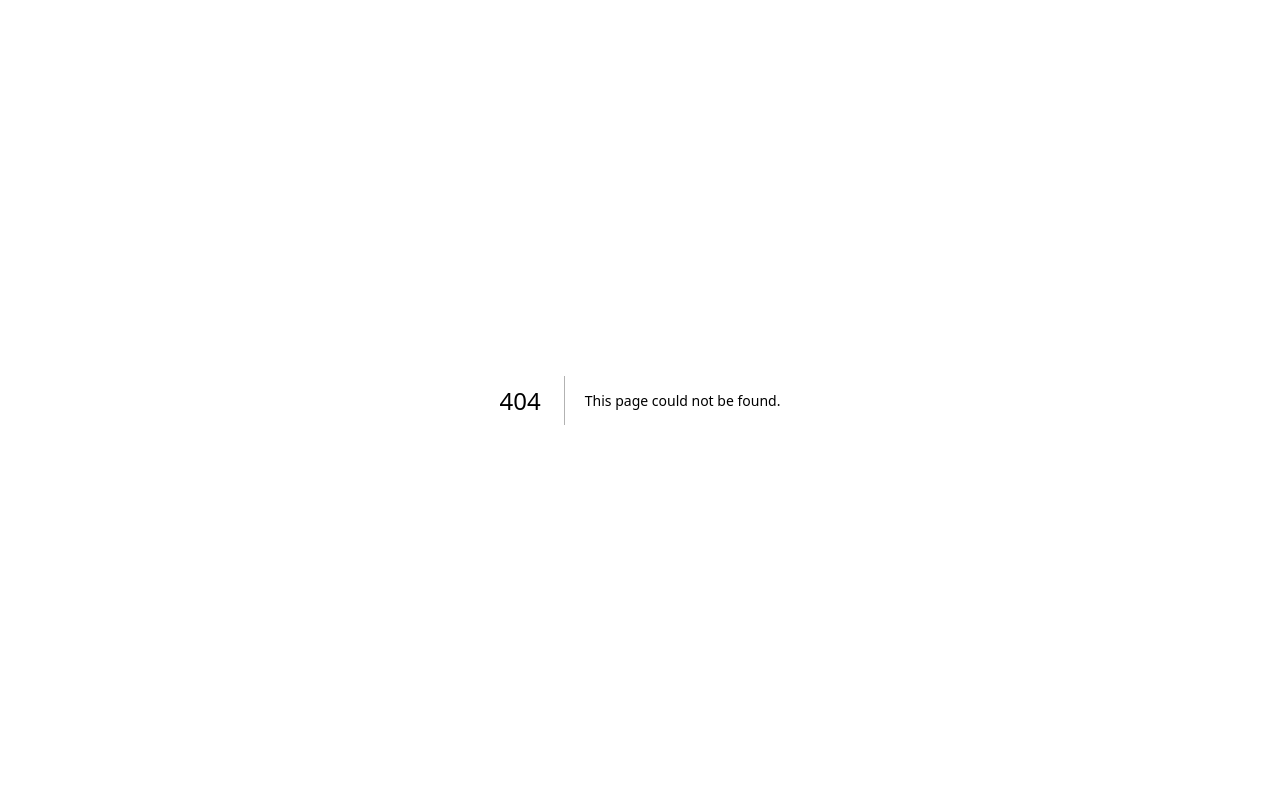
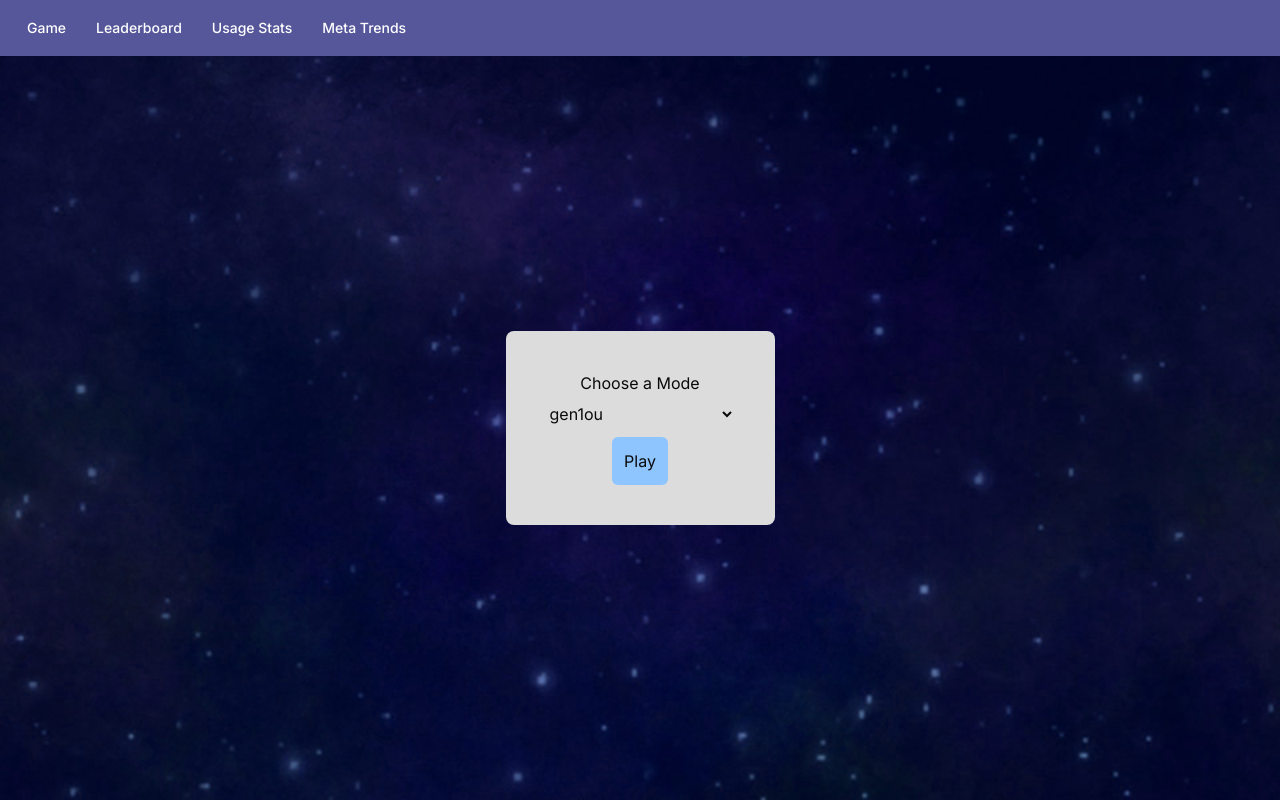
Before and after one commit to ZhaiDavid/PokemonHigherOrLower, a Next.js app in the folder pokemon_higher_or_lower/: page /singlePlayer/menu in a window 1280 px wide. Before the commit this address had no page. Built offline with nearby package versions, Linux system fonts and the light colour scheme.

Commit message:
Added option to select modes in SinglePlayer, small refactor of singleplayer file structure.

```diff
--- a/pokemon_higher_or_lower/app/components/MainNav.js
+++ b/pokemon_higher_or_lower/app/components/MainNav.js
@@ -1,4 +1,5 @@
 // Navigation Bar made using tutorial from blog post https://dev.to/shaikathaque/responsive-navbar-in-react-using-shadcnui-and-tailwind-css-4jc9
+//TODO: Fix the navbar to correct structure
 
 import { Button } from "@/components/ui/button";
 import Link from "next/link";
--- a/pokemon_higher_or_lower/app/components/MobileNav.js
+++ b/pokemon_higher_or_lower/app/components/MobileNav.js
@@ -1,4 +1,5 @@
 // Navigation Bar made using tutorial from blog post https://dev.to/shaikathaque/responsive-navbar-in-react-using-shadcnui-and-tailwind-css-4jc9
+//TODO: Fix the navbar to correct structure
 
 "use client";
 import { useState } from "react";
--- /dev/null
+++ b/pokemon_higher_or_lower/app/constants/modes.js
@@ -0,0 +1,28 @@
+//TODO: Check if these string all actually give valid API responses
+
+export const modesList = [
+    "gen1ou",
+    "gen2ou",
+    "gen3ou",
+    "gen4ou",
+    "gen4vgc2010",
+    "gen5ou",
+    "gen6doublesou",
+    "gen6purehackmons",
+    "gen6ubers",
+    "gen7anythinggoes",
+    "gen7doublesou",
+    "gen7ou",
+    "gen7ubers",
+    "gen81v1",
+    "gen8doublesou",
+    "gen8nationaldex",
+    "gen8nationaldexubers",
+    "gen8ou",
+    "gen8vgc2022",
+    "gen91v1",
+    "gen92v2doubles",
+    "gen9almostanyability",
+    // Gap
+    "gen9ou"
+]
--- a/pokemon_higher_or_lower/app/layout.tsx
+++ b/pokemon_higher_or_lower/app/layout.tsx
@@ -1,5 +1,8 @@
 import type { Metadata } from "next";
 import { Geist, Geist_Mono, Inter } from "next/font/google";
+
+import SiteHeader from "./components/SiteHeader";
+
 import "./globals.css";
 
 const inter = Inter({
@@ -33,6 +36,7 @@ export default function RootLayout({
       className={`${geistSans.variable} ${geistMono.variable} ${inter.variable} h-full antialiased`}
     >
       <body className="min-h-full flex flex-col">
+        <SiteHeader />
         {children}
       </body>
     </html>
--- a/pokemon_higher_or_lower/app/matchmaking/page.js
+++ b/pokemon_higher_or_lower/app/matchmaking/page.js
@@ -3,7 +3,6 @@ import { useState, useEffect, useRef } from "react";
 import { useRouter } from 'next/navigation';
 import { socket } from "../socket/socketClient";
 
-import SiteHeader from "../components/SiteHeader";
 import MatchmakeLoader from "./components/MatchmakeLoader";
 
 
@@ -58,7 +57,6 @@ export default function Page() {
 
   return (
     <div className="box">
-      <SiteHeader />
       <div className="content-container">
         <div className="form-container p-10 rounded-md">
           {!inQueue && <form>
--- a/pokemon_higher_or_lower/app/multiplayer/page.js
+++ b/pokemon_higher_or_lower/app/multiplayer/page.js
@@ -1,6 +1,5 @@
 "use client"
 import GameComponent from './components/GameComponent';
-import SiteHeader from '../components/SiteHeader';
 
 import { useSearchParams } from "next/navigation";
 import { useEffect, useState, useRef } from "react";
@@ -44,7 +43,6 @@ export default function Page () {
 
   return (
     <>
-      <SiteHeader />
       {pokemons && <GameComponent
         startingPokemons = {pokemons}
         pokemonData = {pokemonData}
--- a/pokemon_higher_or_lower/app/singlePlayer/components/GameComponent.js
+++ b/pokemon_higher_or_lower/app/singlePlayer/[slug]/components/GameComponent.js
@@ -1,6 +1,6 @@
 "use client";
 import { useEffect, useState} from "react";
-import PokemonCard from "../../components/PokemonCard";
+import PokemonCard from "../../../components/PokemonCard";
 
 import './GameComponent.css'
 
--- a/pokemon_higher_or_lower/app/singlePlayer/page.js
+++ b/pokemon_higher_or_lower/app/singlePlayer/[slug]/page.js
@@ -1,11 +1,13 @@
 import GameComponent from "./components/GameComponent";
-import SiteHeader from "../components/SiteHeader";
 
 import "./page.css"
 
-export default async function Page() {
+export default async function Page({ params }) {
+    const param = await params;
+    const mode = param.slug
+
     const base_url = "https://pkmn.github.io/smogon/data";
-    const usage_url = `${base_url}/stats/gen9ou.json`;
+    const usage_url = `${base_url}/stats/${mode}.json`;
     const data = await fetch(usage_url);
     const readData = await data.json();
     const pokemon = readData['pokemon'];
@@ -15,7 +17,6 @@ export default async function Page() {
     return (
         <>
             <div className="box">
-                <SiteHeader />
                 {pokemonKeys?.length > 0 && <GameComponent pokemonKeys={pokemonKeys} pokemon={pokemon} size = {2} />}
             </div>
         </>
--- /dev/null
+++ b/pokemon_higher_or_lower/app/singlePlayer/menu/page.css
@@ -0,0 +1,40 @@
+/* General Page Formatting */
+html,
+body {
+    height: 100%;
+    margin: 0;
+}
+
+.box {
+    display: flex;
+    flex-flow: column;
+    height: 100%;
+}
+
+.content-container {
+    flex-grow: 1;
+    flex-shrink: 1;
+    flex-basis: auto;
+
+    display: flex;
+    flex-flow: column;
+    justify-content: center;
+    align-items: center;
+
+    background: url("../../../public/bg-starfield.jpg");
+    background-size: cover;
+    background-repeat: repeat-x;
+}
+
+.form-container {
+    display: flex;
+    flex-flow: column;
+    justify-content: center;
+    align-items: center;
+
+    background-color: gainsboro;
+}
+
+.form-mode-select {
+    display: block;
+}
--- /dev/null
+++ b/pokemon_higher_or_lower/app/singlePlayer/menu/page.js
@@ -0,0 +1,37 @@
+"use client";
+import { useState, useEffect, useRef } from "react";
+import { useRouter } from 'next/navigation';
+import { redirect } from "next/navigation";
+
+import { modesList } from "../../constants/modes";
+
+import "./page.css"
+
+export default function Page() {
+  const router = useRouter()
+
+  function submit(formData) {
+    const mode = formData.get('modes');
+    redirect(`/singlePlayer/${mode}`);
+  }
+
+  return (
+    <div className="box">
+      <div className="content-container">
+        <div className="form-container p-10 rounded-md">
+          <form action={submit} className="flex flex-col items-center">
+            <label className="" htmlFor="modes">Choose a Mode</label>
+            <select className="mt-2" id="modes" name="modes">
+              {modesList.map((element, index) => (
+                <option key={element} value={element}>{element}</option>
+              ))}
+            </select>
+            <button type="submit" className="mt-3 p-3 rounded-sm bg-blue-300 hover:bg-[#56579A] hover:text-white">
+              Play
+            </button>
+          </form>
+        </div>
+      </div>
+    </div>
+  )
+}
```
Also changed, not shown: pokemon_higher_or_lower/app/singlePlayer/[slug]/components/GameComponent.css (renamed from pokemon_higher_or_lower/app/singlePlayer/components/GameComponent.css), pokemon_higher_or_lower/app/singlePlayer/[slug]/page.css (renamed from pokemon_higher_or_lower/app/singlePlayer/page.css), 1 other file (tests, documents, lock files or other folders).
